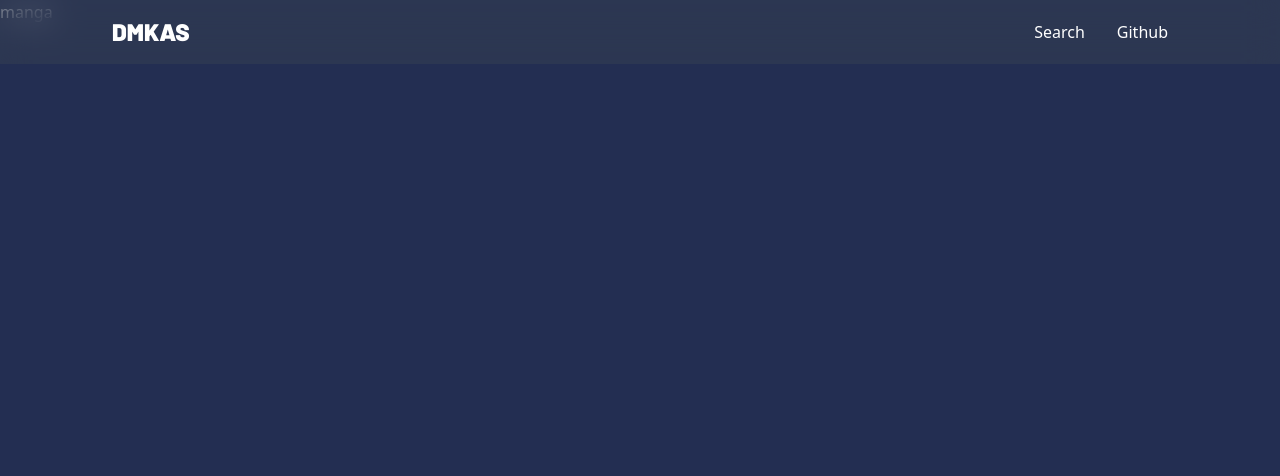
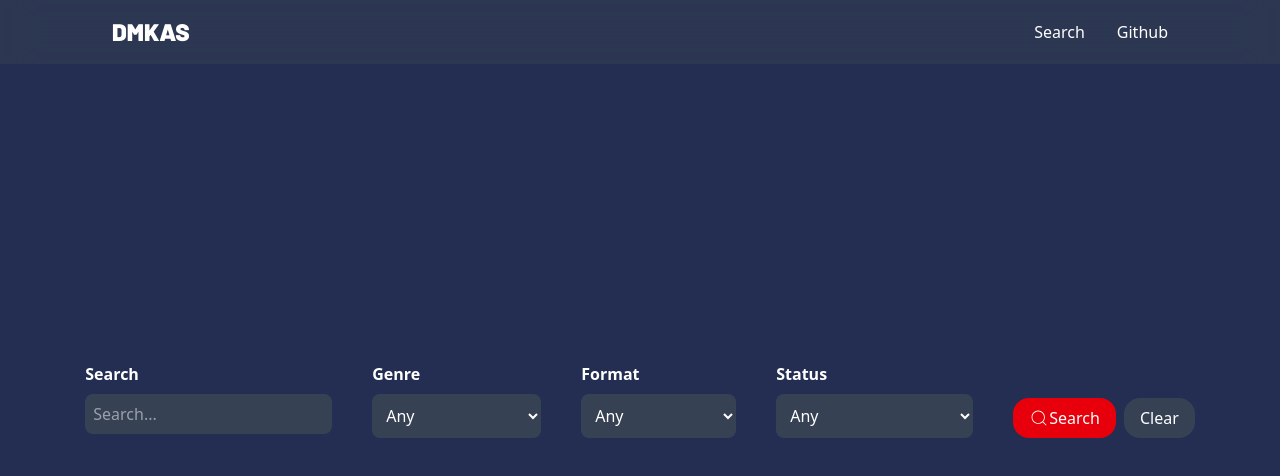
Before and after one commit to Domukas1337/dmkas-v2, a Next.js app: page /search/manga in a window 1280 px wide. Shown: the top 476 px of the page. Built offline with nearby package versions, Linux system fonts and the light colour scheme.

Commit message:
search component finished for manga and anime

```diff
--- a/app/search/anime/page.tsx
+++ b/app/search/anime/page.tsx
@@ -1,9 +1,9 @@
-import Search from "@/components/Search";
+import SearchAnime from "@/components/Search";
 
 export default function Anime() {
   return (
     <div className="flex justify-center items-center h-screen">
-      <Search />
+      <SearchAnime />
     </div>
   );
 }
--- a/app/search/manga/page.tsx
+++ b/app/search/manga/page.tsx
@@ -1,3 +1,9 @@
+import { SearchManga } from "@/components/Search";
+
 export default function Manga() {
-  return <div>manga</div>;
+  return (
+    <div className="flex justify-center items-center h-screen">
+      <SearchManga />
+    </div>
+  );
 }
--- a/components/Search.tsx
+++ b/components/Search.tsx
@@ -22,7 +22,7 @@ const genres = [
   "Thriller",
 ];
 
-export default function Search() {
+export default function SearchAnime() {
   const searchParams = useSearchParams();
   const router = useRouter();
 
@@ -47,6 +47,7 @@ export default function Search() {
     params.set("q", searchQuery);
     params.set("genre", selectedGenre);
     params.set("year", selectedYear);
+    params.set("season", selectedSeason);
 
     router.push(`/search/anime?${params.toString()}`);
   }
@@ -131,7 +132,7 @@ export default function Search() {
           Search
         </button>
         <button
-          className="bg-gray-700 rounded-2xl p-2 self-end px-4 hover:py-3 transition-all duration-150 hover:cursor-pointer"
+          className="bg-gray-700 rounded-2xl p-2 self-end px-4 hover:py-3 transition-all duration-150 hover:bg-white hover:text-black hover:cursor-pointer"
           onClick={handleClear}
         >
           Clear
@@ -140,3 +141,116 @@ export default function Search() {
     </div>
   );
 }
+
+export function SearchManga() {
+  const searchParams = useSearchParams();
+  const router = useRouter();
+
+  const initialQuery = searchParams.get("q") || "";
+  const initialGenre = searchParams.get("genre") || "";
+  const initialFormat = searchParams.get("format") || "";
+  const initialStatus = searchParams.get("status") || "";
+
+  const [searchQuery, setSearchQuery] = useState(initialQuery);
+  const [selectedGenre, setSelectedGenre] = useState(initialGenre);
+  const [selectedFormat, setSelectedFormat] = useState(initialFormat);
+  const [selectedStatus, setSelectedStatus] = useState(initialStatus);
+
+  function handleSearch() {
+    const params = new URLSearchParams();
+
+    params.set("q", searchQuery);
+    params.set("genre", selectedGenre);
+    params.set("format", selectedFormat);
+    params.set("status", selectedStatus);
+
+    router.push(`/search/manga?${params.toString()}`);
+  }
+
+  function handleClear() {
+    setSearchQuery("");
+    setSelectedGenre("");
+    setSelectedFormat("");
+    setSelectedStatus("");
+    router.push("/search/anime");
+    window.location.reload();
+  }
+
+  return (
+    <div className="flex flex-row gap-10">
+      <div className="flex flex-col">
+        <h1 className="font-black mb-2">Search</h1>
+        <input
+          className="bg-gray-700 rounded-lg p-2"
+          type="text"
+          value={searchQuery}
+          onChange={(e) => setSearchQuery(e.target.value)}
+          placeholder="Search..."
+          onKeyDown={(e) => {
+            if (e.key === "Enter") {
+              handleSearch();
+            }
+          }}
+        />
+      </div>
+      <div className="flex flex-col">
+        <h1 className="font-black mb-2">Genre</h1>
+        <select
+          className="bg-gray-700 rounded-lg p-2.5 pr-10"
+          value={selectedGenre}
+          onChange={(e) => setSelectedGenre(e.target.value)}
+        >
+          <option value="">Any</option>
+          {genres.map((genre) => (
+            <option key={genre} value={genre}>
+              {genre}
+            </option>
+          ))}
+        </select>
+      </div>
+      <div className="flex flex-col">
+        <h1 className="font-black mb-2">Format</h1>
+        <select
+          className="bg-gray-700 rounded-lg p-2.5 pr-10"
+          value={selectedFormat}
+          onChange={(e) => setSelectedFormat(e.target.value)}
+        >
+          <option value="">Any</option>
+          <option value="lightnovel">Light Novel</option>
+          <option value="manga">Manga</option>
+          <option value="oneshot">One-shot</option>
+        </select>
+      </div>
+      <div>
+        <h1 className="font-black mb-2">Status</h1>
+        <select
+          className="bg-gray-700 rounded-lg p-2.5 pr-10"
+          value={selectedStatus}
+          onChange={(e) => setSelectedStatus(e.target.value)}
+        >
+          <option value="">Any</option>
+          <option value="Releasing">Releasing</option>
+          <option value="Finished">Finished</option>
+          <option value="NotYetReleased">Not Yet Released</option>
+          <option value="Hiatus">Hiatus</option>
+          <option value="Cancelled">Cancelled</option>
+        </select>
+      </div>
+      <div className="flex gap-2">
+        <button
+          className="flex flex-row items-center bg-red-600 rounded-2xl p-2 px-4 self-end hover:py-3 transition-all duration-150 hover:cursor-pointer"
+          onClick={handleSearch}
+        >
+          <CiSearch size={20} />
+          Search
+        </button>
+        <button
+          className="bg-gray-700 rounded-2xl p-2 self-end px-4 hover:py-3 transition-all duration-150 hover:bg-white hover:text-black hover:cursor-pointer"
+          onClick={handleClear}
+        >
+          Clear
+        </button>
+      </div>
+    </div>
+  );
+}
```
Also changed, not shown: 1 other file (tests, documents, lock files or other folders).
